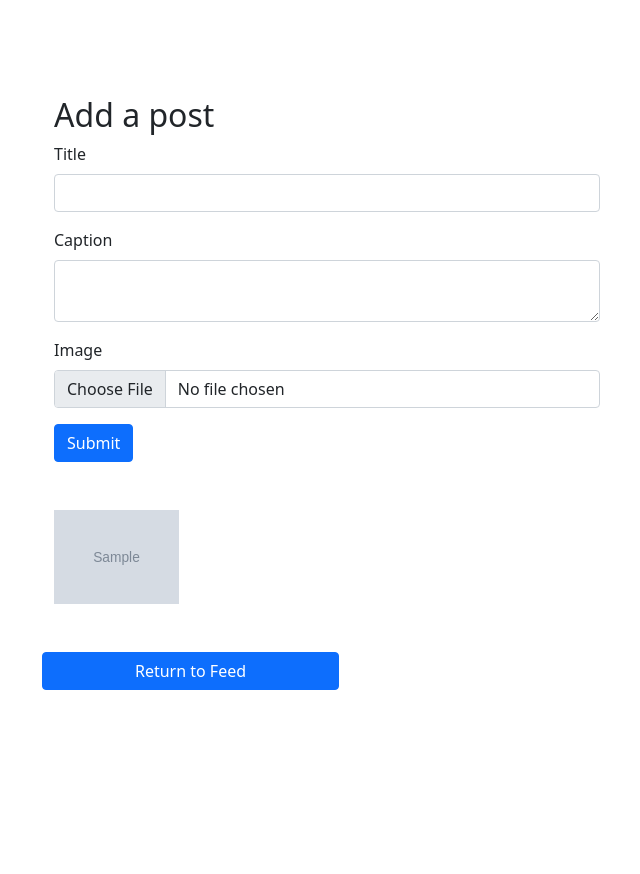
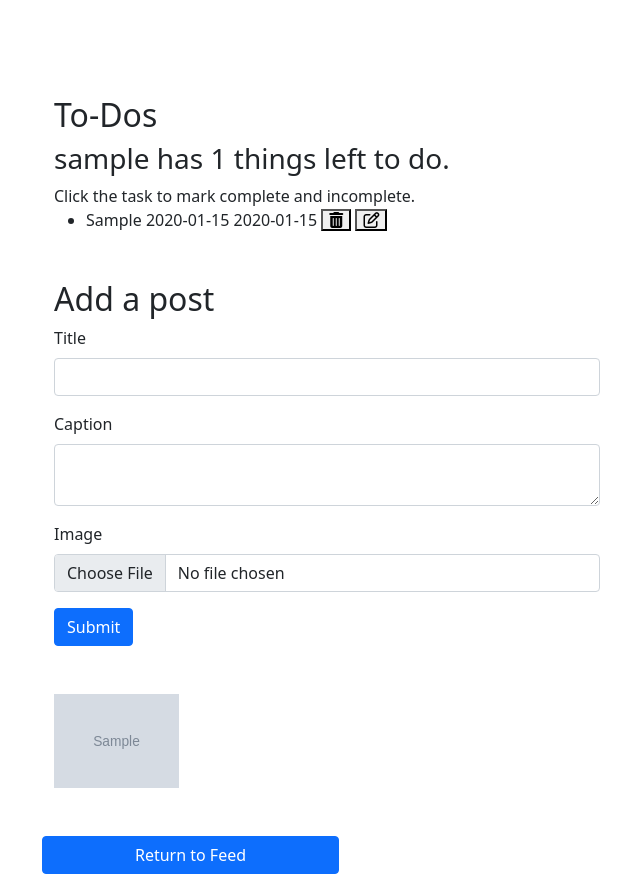
Before and after one commit to mshailyn/100Hours, a Node server app: page /profile in a window 1280 px wide; the page is wider, and only the part inside the window is pictured. Shown: the part 139-1013 px from the top of that part, without its empty margins (28-668 px from the left). Before the commit the page ends 829 px from the top of that part, so only its background shows below. Run offline with Node 20, Linux system fonts and the light colour scheme; the visitor is signed in with stand-in values (Sample User, id 1); tables that the repository leaves empty hold one stand-in row (values such as "Sample post"); grey boxes marked "Sample" are stand-in pictures; some libraries are stand-ins or nearby versions.

Commit message:
add to-do list on dashboard

```diff
--- a/controllers/posts.js
+++ b/controllers/posts.js
@@ -10,7 +10,7 @@ module.exports = {
       const posts = await Post.find({ user: req.user.id });
       const todoItems = await Todo.find({userId:req.user.id})
       const itemsLeft = await Todo.countDocuments({userId:req.user.id,completed: false})
-      res.render("profile.ejs", { posts: posts, user: req.user });
+      res.render("profile.ejs", { posts: posts, user: req.user,todos: todoItems, left: itemsLeft });
     } catch (err) {
       console.log(err);
     }
--- a/views/profile.ejs
+++ b/views/profile.ejs
@@ -2,6 +2,24 @@
 <div class="container">
   <div class="row mt-5">
     <div class="col-6">
+      <div class="mt-5">
+        <section>
+          <h2>To-Dos</h1>
+          <h3><%= user.userName %> has <%= left %> things left to do.</h2>
+          <span class="notice">Click the task to mark complete and incomplete.</span>
+          <ul>
+              <% todos.forEach( el => { %>
+                      <li class='todoItem' data-id='<%=el._id%>'>
+                          <span class='<%= el.completed === true ? 'completed' : 'not'%>'><%= el.todo %></span>
+                          <span><%=el.date%></span>
+                          <span><%=el.time%></span>
+                          <button class="del fa-solid fa-trash-can"></button>
+                          <button class="update fa-regular fa-pen-to-square"></button>
+                      </li>
+              <% }) %>
+           </ul>
+        </section>
+      </div>
       <div class="mt-5">
             <h2>Add a post</h2>
             <form action="/post/createPost" enctype="multipart/form-data" method="POST">
```
